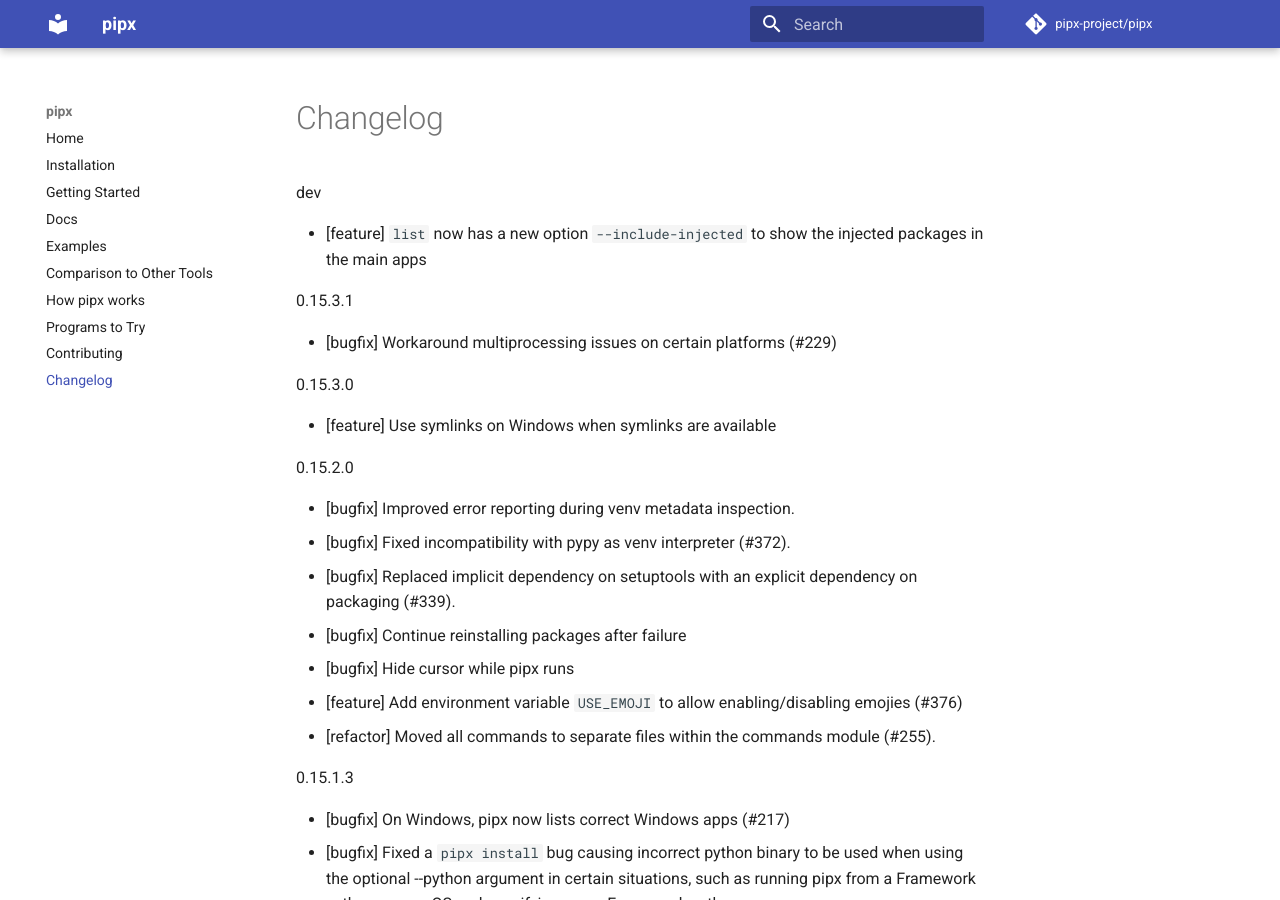
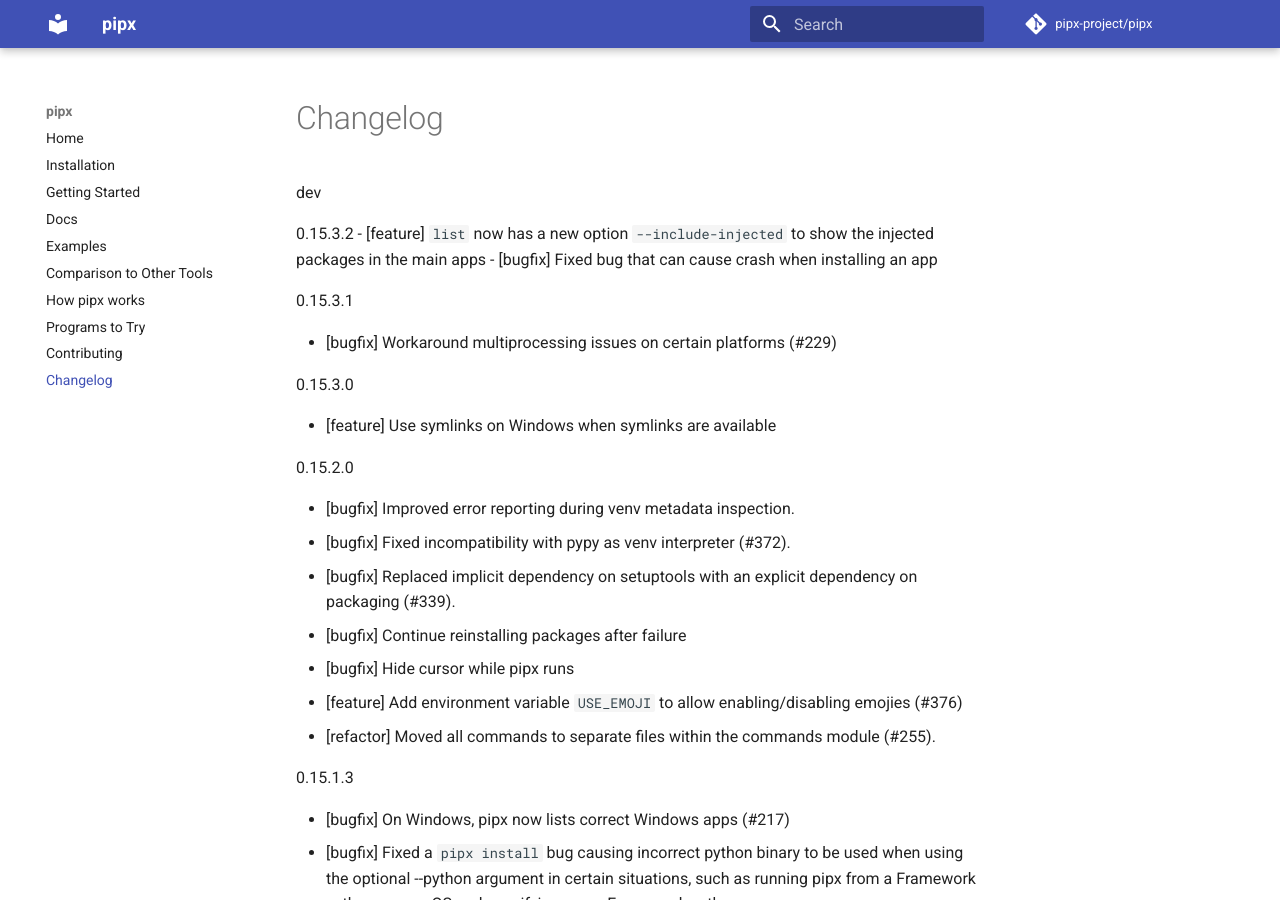
Before and after one commit to pypa/pipx, an MkDocs documentation site: the page built from docs/changelog.md, in a window 1280 px wide and 900 px high. Built offline with MkDocs 1.6.1 and Material for MkDocs 9.7.7, drawn with Linux system fonts in a browser that asks for light colours; comment, search, counter and statistics services are not loaded.

```diff
--- a/docs/changelog.md
+++ b/docs/changelog.md
@@ -1,6 +1,8 @@
 dev
 
+0.15.3.2
 - [feature] `list` now has a new option `--include-injected` to show the injected packages in the main apps
+- [bugfix] Fixed bug that can cause crash when installing an app
 
 0.15.3.1
 
--- a/src/pipx/version.py
+++ b/src/pipx/version.py
@@ -1,2 +1,2 @@
-__version_info__ = (0, 15, 3, 1)
+__version_info__ = (0, 15, 3, 2)
 __version__ = ".".join(str(i) for i in __version_info__)
```
Also changed, not shown: docs/docs.md (+1 -1 lines), 1 other file.
